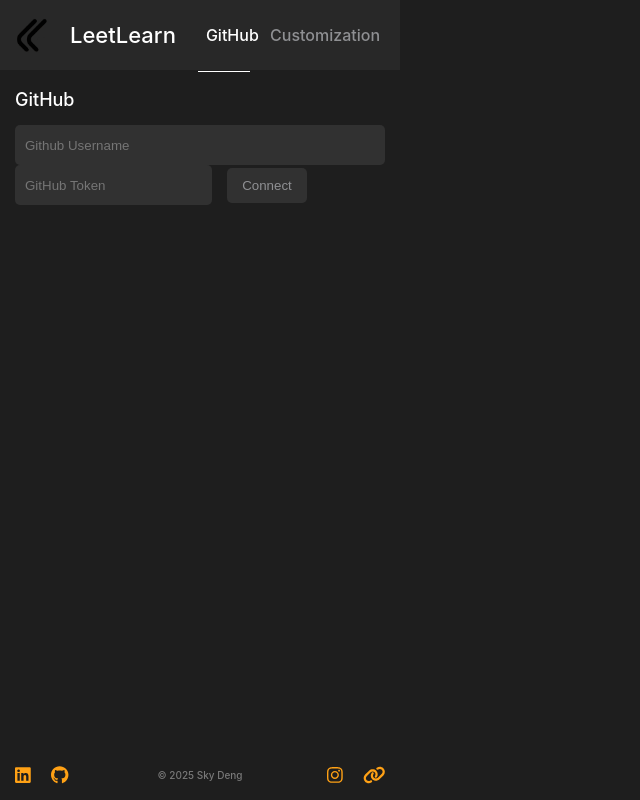
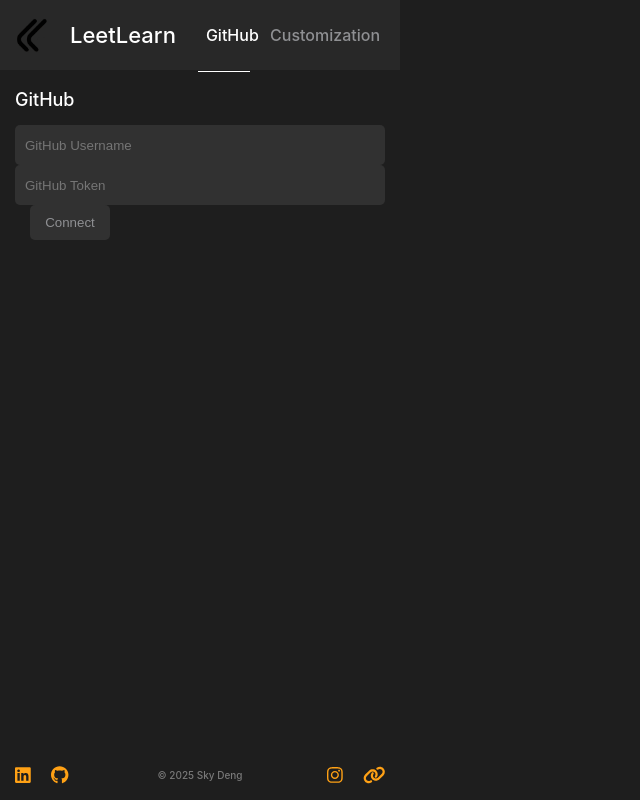
Before and after one commit to skydonline/LeetLearn, an Angular app: page /github in a window 1280 px wide. Shown: the whole page, without its empty margins (0-640 px from the left). Built offline with nearby package versions, Linux system fonts and the light colour scheme.

Commit message:
both github textfields working

```diff
--- a/src/app/components/textfield/textfield.component.html
+++ b/src/app/components/textfield/textfield.component.html
@@ -2,5 +2,5 @@
   class="remove-junk"
   [placeholder]="placeholder"
   [value]="model"
-  (input)="onInputChange($event.target.value)"
+  (input)="onInputChange($event)"
 />
--- a/src/app/components/textfield/textfield.component.ts
+++ b/src/app/components/textfield/textfield.component.ts
@@ -1,9 +1,8 @@
 import { Component, Input, Output, EventEmitter } from '@angular/core';
-import { SharedModule } from '../../shared/shared.module';
 
 @Component({
   selector: 'app-textfield',
-  imports: [SharedModule],
+  standalone: true,
   templateUrl: './textfield.component.html',
   styleUrls: ['./textfield.component.css'],
 })
@@ -12,7 +11,10 @@
   @Input() model: any;
   @Output() modelChange = new EventEmitter<any>();
 
-  onInputChange(value: any) {
-    this.modelChange.emit(value);
+  onInputChange(event: Event) {
+    const inputElement = event.target as HTMLInputElement;
+    if (inputElement) {
+      this.modelChange.emit(inputElement.value);
+    }
   }
 }
--- a/src/app/pages/github/github.component.html
+++ b/src/app/pages/github/github.component.html
@@ -2,16 +2,13 @@
   <app-heading text="GitHub"></app-heading>
   <div>
     <app-textfield
-      placeholder="Github Username"
+      placeholder="GitHub Username"
       [(model)]="githubUsername"
     ></app-textfield>
-    <input
-      id="github-token"
-      class="remove-junk"
-      type="text"
+    <app-textfield
       placeholder="GitHub Token"
-      [(ngModel)]="githubToken"
-    />
+      [(model)]="githubToken"
+    ></app-textfield>
     <button id="github-connect" class="remove-junk" (click)="connectToGithub()">
       Connect
     </button>
--- a/src/app/pages/github/github.component.ts
+++ b/src/app/pages/github/github.component.ts
@@ -18,7 +18,7 @@
 })
 export class GithubComponent {
   githubUsername: string = '';
-  githubToken: string = ''; // Personal Access Token for GitHub API
+  githubToken: string = '';
   repositories: any[] = [];
   selectedRepo: string = '';
 
```
